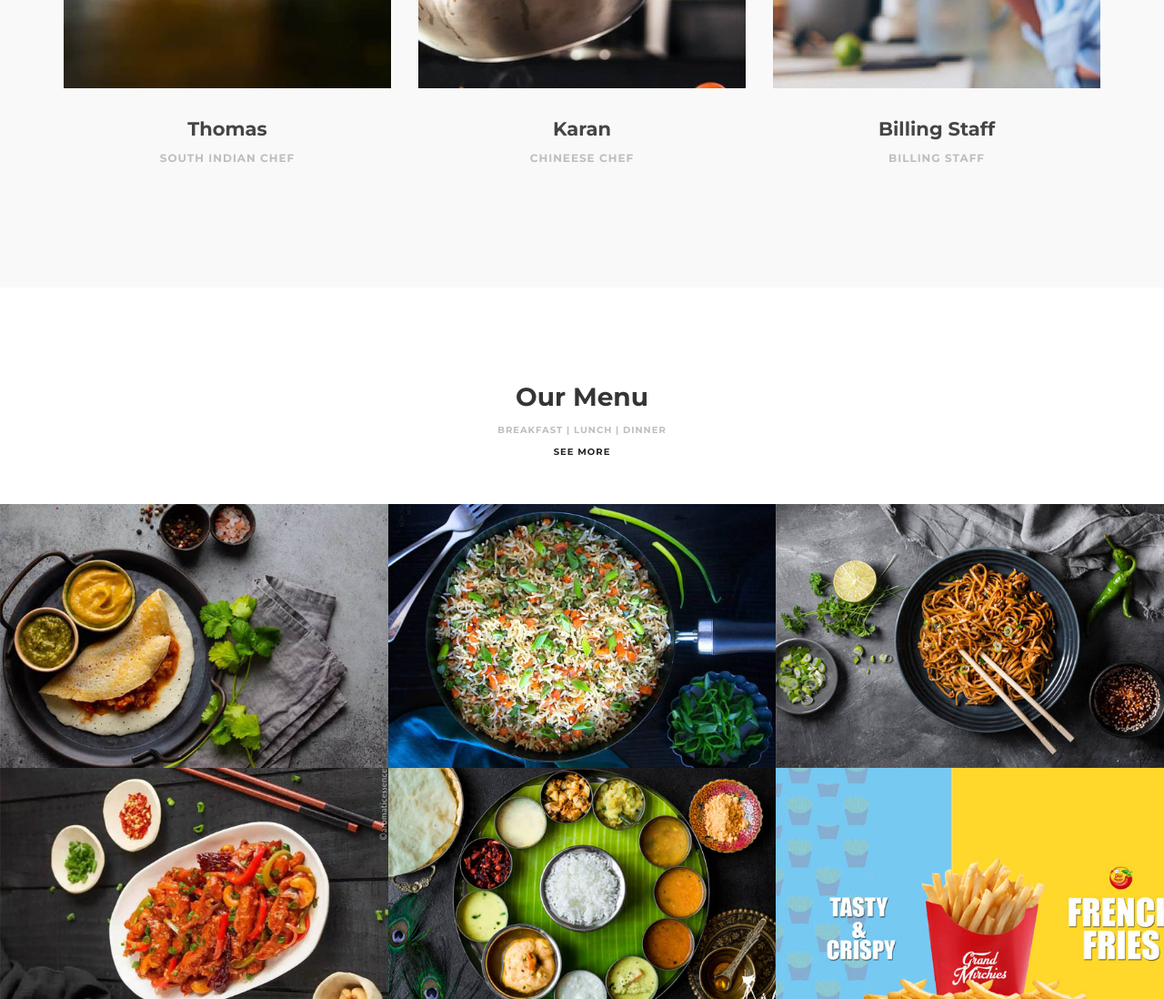
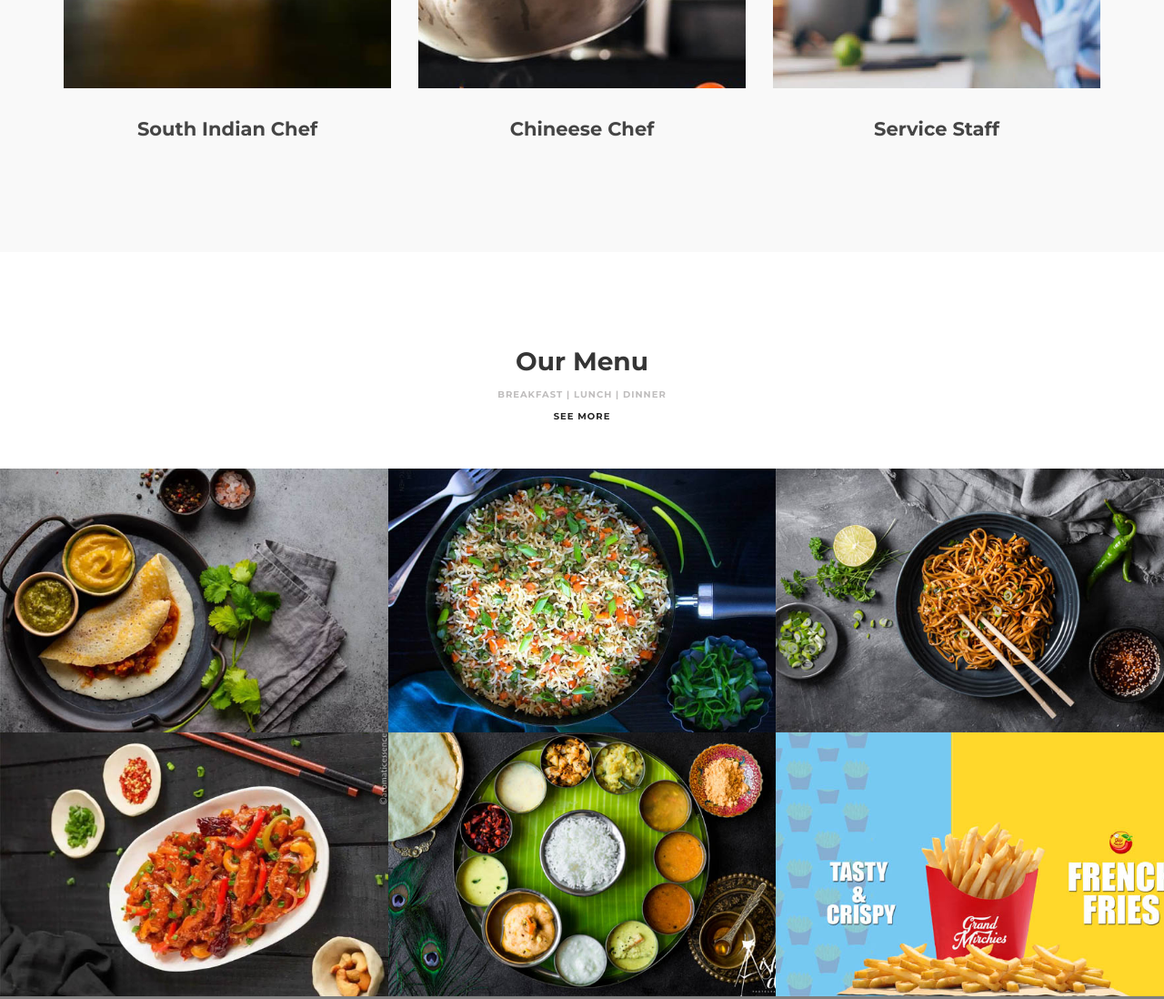
Before and after one commit to GrandMirchies/GrandMirchies, a plain HTML site: page index.html in a window 1280 px wide. Shown: the part 1840-2938 px from the top of the page at 91% size. Drawn offline with Linux system fonts and the light colour scheme.

Commit message:
removed te names of employee
removed te names of employee

```diff
--- a/index.html
+++ b/index.html
@@ -162,8 +162,7 @@
                                    </div>
                          </div>
                          <div class="team-info">
-                              <h3>Thomas</h3>
-                              <p>South Indian Chef</p>
+                              <h3>South Indian Chef</h3>
                          </div>
                     </div>
 
@@ -181,8 +180,7 @@
                                    </div>
                          </div>
                          <div class="team-info">
-                              <h3>Karan</h3>
-                              <p>Chineese Chef</p>
+                              <h3>Chineese Chef</h3>
                          </div>
                     </div>
 
@@ -200,8 +198,7 @@
                                    </div>
                          </div>
                          <div class="team-info">
-                              <h3>Billing Staff</h3>
-                              <p>Billing Staff</p>
+                              <h3>Service Staff</h3>
                          </div>
                     </div>
 
```
